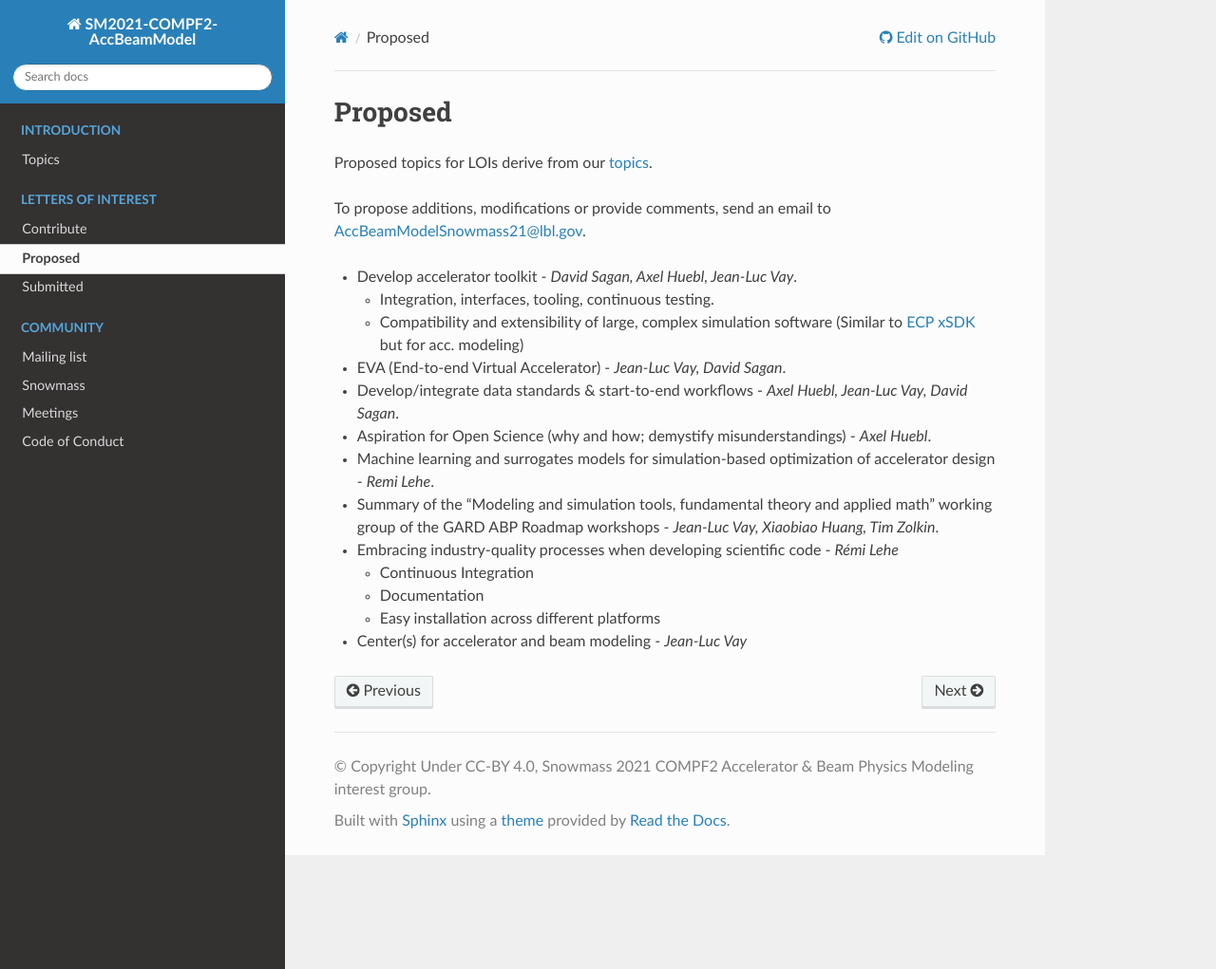
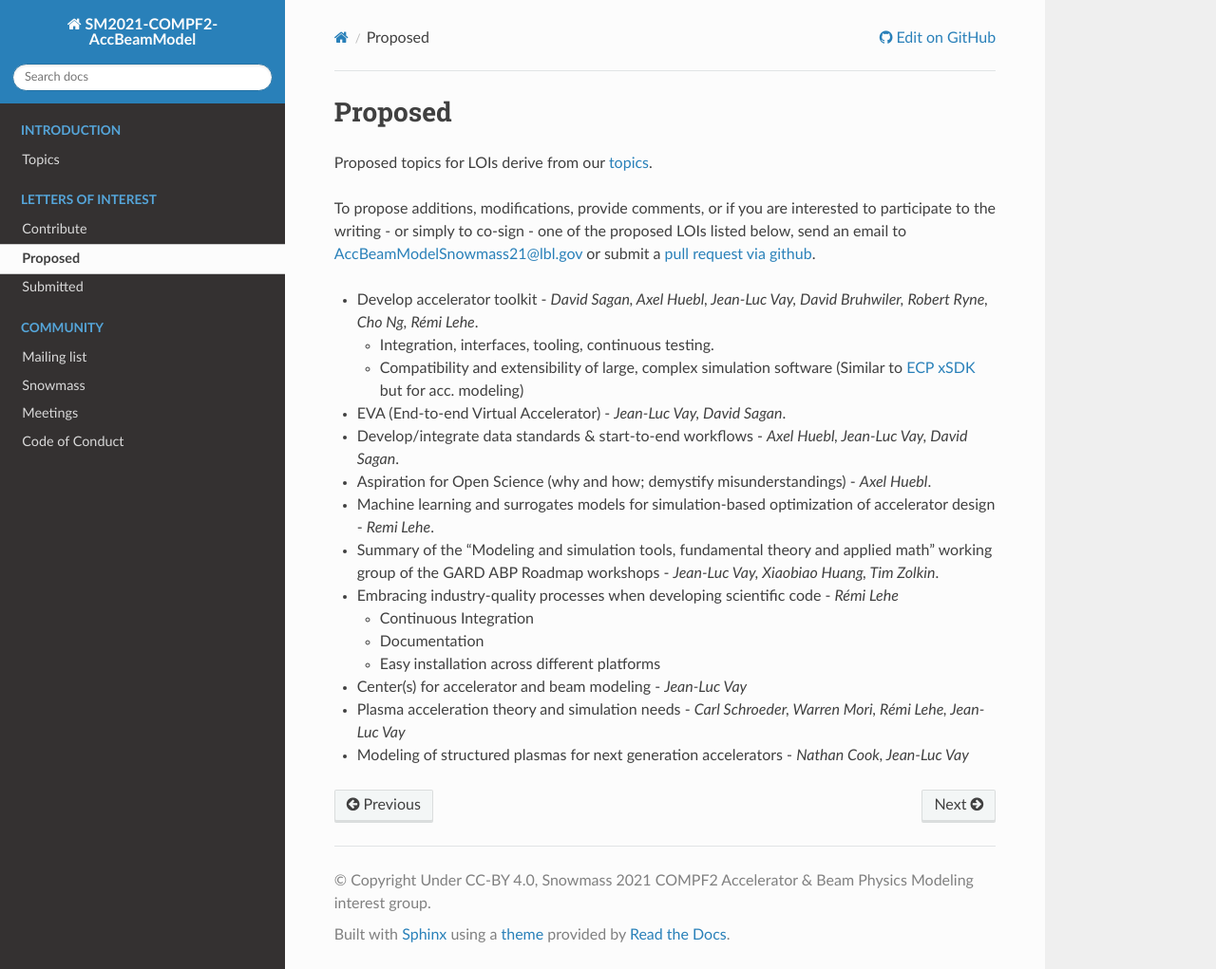
Before and after one commit to snowmass-compf2-accbeammodel/snowmass-compf2-accbeammodel.github.io, a Sphinx documentation site: the page built from docs/source/loi/proposed.rst, in a window 1280 px wide and 1021 px high. Shown: the whole window at 95% size. Built offline with Sphinx 7.4.7 and the Read the Docs theme 2.0.0, drawn with Linux system fonts in a browser that asks for light colours.

Commit message:
Updated lists.

```diff
--- a/docs/source/community/contact.rst
+++ b/docs/source/community/contact.rst
@@ -61,6 +61,7 @@ Current people in the list:
 * Eric G. Stern
 * Reed Teyber
 * Maxence Thevenet
+* Frank Tsung
 * Jean-Luc Vay
 * Robert Warnock
 * Stephen Webb
--- a/docs/source/loi/proposed.rst
+++ b/docs/source/loi/proposed.rst
@@ -5,9 +5,10 @@ Proposed
 
 Proposed topics for LOIs derive from our :ref:`topics <introduction-topics>`.
 
-To propose additions, modifications or provide comments, send an email to AccBeamModelSnowmass21@lbl.gov.
+To propose additions, modifications, provide comments, or if you are interested to participate to the writing - or simply to co-sign - one of the proposed LOIs listed below, send an email to AccBeamModelSnowmass21@lbl.gov or submit a `pull request via github <https://github.com/snowmass-compf2-accbeammodel/snowmass-compf2-accbeammodel.github.io/blob/latest/docs/source/loi/proposed.rst>`_.
 
-- Develop accelerator toolkit - *David Sagan, Axel Huebl, Jean-Luc Vay*.
+
+- Develop accelerator toolkit - *David Sagan, Axel Huebl, Jean-Luc Vay, David Bruhwiler, Robert Ryne, Cho Ng, Rémi Lehe*.
 
   - Integration, interfaces, tooling, continuous testing.
   - Compatibility and extensibility of large, complex simulation software (Similar to `ECP xSDK <http://xsdk.info>`_ but for acc. modeling)
@@ -22,3 +23,5 @@ To propose additions, modifications or provide comments, send an email to AccBea
   - Documentation
   - Easy installation across different platforms
 - Center(s) for accelerator and beam modeling - *Jean-Luc Vay*
+- Plasma acceleration theory and simulation needs - *Carl Schroeder, Warren Mori, Rémi Lehe, Jean-Luc Vay*
+- Modeling of structured plasmas for next generation accelerators - *Nathan Cook, Jean-Luc Vay*
```
